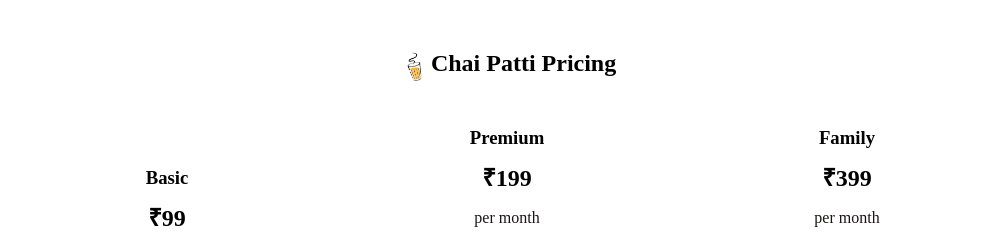
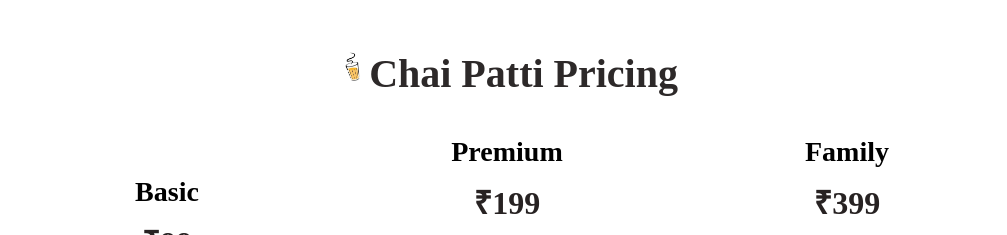
Before and after one commit to AyushiAnand70047/web-dev, a plain HTML site: page CSS Challenges/CSS Challenge 2/index.html in a window 1280 px wide. Shown: the top 235 px of the page, without its empty margins (133-1140 px from the left). Drawn offline with Linux system fonts and the light colour scheme.

Commit message:
Enhance pricing page: Update headings and styles for better visibility and layout

```diff
--- a/CSS Challenges/CSS Challenge 2/index.html
+++ b/CSS Challenges/CSS Challenge 2/index.html
@@ -32,6 +32,10 @@
         .head img{
             height: 33px;
         }
+        .head h1{
+            font-size: 40px;
+            color: rgb(45, 41, 41);
+        }
         .detail{
             display: flex;
         }
@@ -44,6 +48,14 @@
             margin: 20px;
             padding: 15px;
             line-height: 40px;
+        }
+        .pricing-detail h3{
+            font-size: 28px;
+            margin-bottom: 11px;
+        }
+        .pricing-detail h2{
+            font-size: 32px;
+            color: rgb(39, 34, 34);
         }
         .detail-head{
             background-color: rgb(241, 121, 15);
@@ -69,7 +81,7 @@
 <body>
     <div class="head">
         <img src="./logo/chai.jpg">
-        <h2>Chai Patti Pricing</h2>
+        <h1>Chai Patti Pricing</h1>
     </div>
     <div class="detail-head">
         <h4>Most Popular</h4>
```
